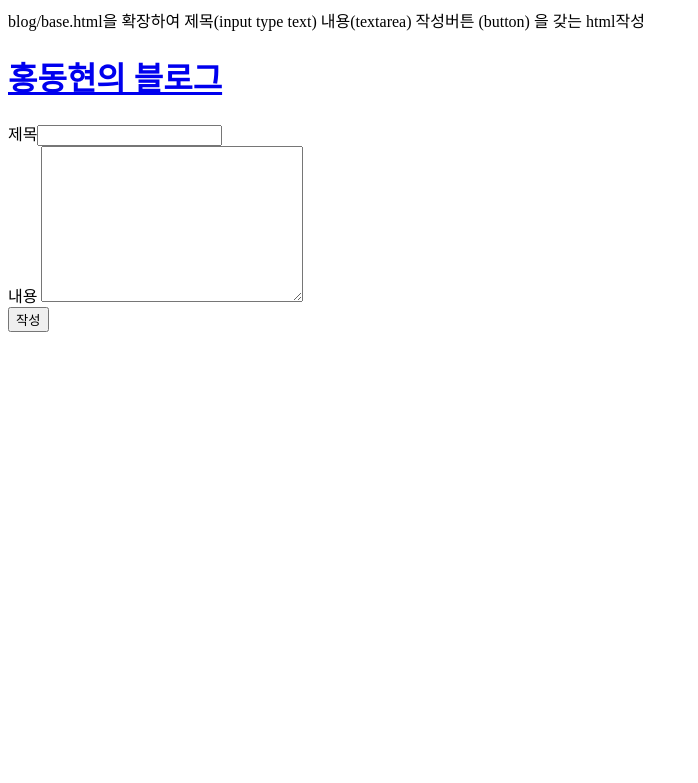
After one commit to hongdonghyun/DjangoGirls-Tutorial, a Django app: page /post/create/ in a window 1280 px wide. The commit adds this page. Shown: the top 783 px of the page, without its empty margins (0-698 px from the left). Run offline with Django 3.2, Linux system fonts and the light colour scheme.

Commit message:
add create.html

```diff
--- a/django_app/blog/templates/blog/base.html
+++ b/django_app/blog/templates/blog/base.html
@@ -20,5 +20,6 @@
     {% endblock %}
 </div>
 
+
 </body>
 </html>
--- /dev/null
+++ b/django_app/blog/templates/blog/post_create.html
@@ -0,0 +1,29 @@
+blog/base.html을 확장하여
+제목(input type text)
+내용(textarea)
+작성버튼 (button)
+을 갖는 html작성
+
+{% extends 'blog/base.html' %}
+{% block content %}
+<div class='text_create'>
+    <form action="" method="POST">
+        <div class='text_title'>
+            제목<input type="text">
+
+        </div>
+
+        <div class="textarea">
+            내용 <textarea name="" id="" cols="30" rows="10">
+
+        </textarea>
+
+        </div>
+
+        <div class="create_button">
+            <button type="submit">작성</button>
+        </div>
+    </form>
+</div>
+
+{% endblock %}
--- a/django_app/blog/templates/blog/post_list.html
+++ b/django_app/blog/templates/blog/post_list.html
@@ -4,7 +4,7 @@
 {% block content %}
 <div class = 'post-list'>{% for post in posts %}
             <div class="post">
-            <h1><a href="/post/{{ post.pk }}/">{{ post.title }}</a></h1>
+            <h1><a href="{% url 'post_detail' pk=post.pk %}">{{ post.title }}</a></h1>
             <p class="text-right"><small>{{post.published_date}}</small></p>
             <p>{{post.text|truncatechars:100}}</p>
             <p>{{post.created_date}}</p>
--- a/django_app/blog/views.py
+++ b/django_app/blog/views.py
@@ -2,6 +2,7 @@ from django.http import HttpResponse
 from django.shortcuts import render
 from .models import Post
 from django.utils import timezone
+
 
 # Create your views here.
 
@@ -14,19 +15,26 @@ def post_list(request):
     print(posts)
 
     context = {
-        'title' : 'PostList from post_list view',
-        'posts' : posts
+        'title': 'PostList from post_list view',
+        'posts': posts
     }
 
-    return render(request,'blog/post_list.html',context=context)
+    return render(request, 'blog/post_list.html', context=context)
 
 
-def post_detail(request,pk):
-    print("post_detail pk : ",pk)
-    #post라는 키값으로 pk또는 id값이 매개변수로 주어진 pk변수와 같은 Post객체에 전달
+def post_detail(request, pk):
+    print("post_detail pk : ", pk)
+    # post라는 키값으로 pk또는 id값이 매개변수로 주어진 pk변수와 같은 Post객체에 전달
     posts = Post.objects.get(pk=pk)
     context = {
-        'post' : posts
+        'post': posts
 
     }
-    return render(request,'blog/post_detail.html',context)
+    return render(request, 'blog/post_detail.html', context)
+
+
+def post_create(request):
+    context = {
+
+    }
+    return render(request, 'blog/post_create.html', context)
--- a/django_app/mysite/urls.py
+++ b/django_app/mysite/urls.py
@@ -29,5 +29,6 @@ urlpatterns = [
         url(r'^admin/',admin.site.urls),
         url(r'^$',views.post_list,name ='post_list'),
         url(r'^post/(?P<pk>\d+)/$',views.post_detail,name='post_detail'), #pk라는 key값을 전달
+        url(r'^post/create/$',views.post_create,name = 'post_create'),
 
  ]
```
Lines whose indentation alone changed are shown as unchanged.
